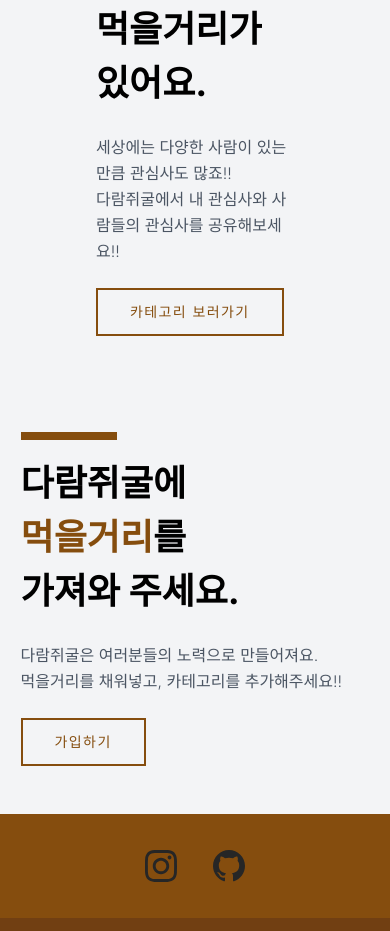
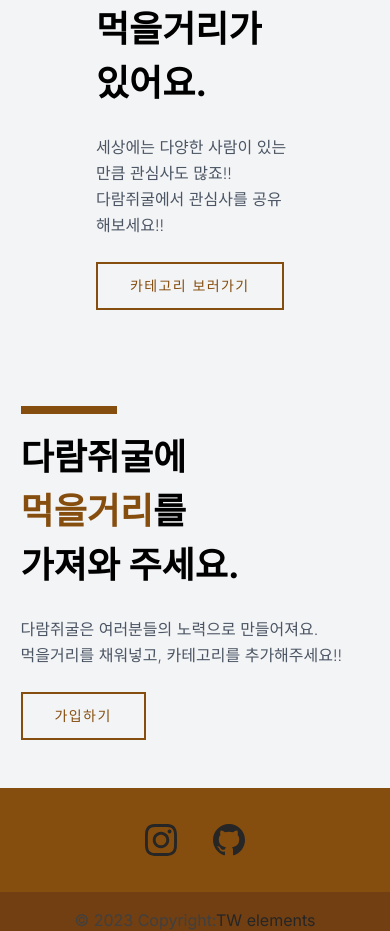
Before and after one commit to kwani6684/goodduck, a Next.js app: page / in a window 390 px wide. Shown: the part 1280-2211 px from the top of the page. Built offline with nearby package versions, Linux system fonts and the light colour scheme; no server answers; the database is empty.

Commit message:
💄 fix style

```diff
--- a/src/app/lists/page.tsx
+++ b/src/app/lists/page.tsx
@@ -1,9 +1,10 @@
-import { connectDB } from "@/util/database";
-import { ObjectId } from "mongodb";
-import Link from "next/link";
-import ListItem from "./ListItem";
-import { getServerSession } from "next-auth";
-import { authOptions } from "@/pages/api/auth/[...nextauth]";
+import { connectDB } from '@/util/database';
+import { ObjectId } from 'mongodb';
+import Link from 'next/link';
+import ListItem from './ListItem';
+import { getServerSession } from 'next-auth';
+import { authOptions } from '@/pages/api/auth/[...nextauth]';
+import ListPreview from './ListPreview';
 
 export interface PostType {
   _id: string;
@@ -17,19 +18,23 @@ export interface PostType {
 
 export default async function List() {
   const client = (await connectDB) as any;
-  const db = client.db("goodduck");
-  let session = await getServerSession(authOptions)
-  let post = await db.collection("post").find().toArray();
+  const db = client.db('goodduck');
+  let session = await getServerSession(authOptions);
+  let post = await db.collection('post').find().toArray();
   return (
-    <div className="bg-white py-24 sm:py-32">
-      <div className="mx-auto max-w-7xl px-6 lg:px-8">
-        <div className="mx-auto max-w-2xl lg:mx-0">
-          <h2 className="text-3xl font-bold tracking-tight text-gray-900 sm:text-4xl">From the blog</h2>
-          <p className="mt-2 text-lg leading-8 text-gray-600">Learn how to grow your business with our expert advice.</p>
+    <div className='bg-white py-24 sm:py-32'>
+      <div className='mx-auto max-w-7xl px-6 lg:px-8'>
+        <div className='mx-auto max-w-2xl lg:mx-0'>
+          <h2 className='text-3xl font-bold tracking-tight text-gray-900 sm:text-4xl'>From the blog</h2>
+          <p className='mt-2 text-lg leading-8 text-gray-600'>Learn how to grow your business with our expert advice.</p>
         </div>
-        <div className="mx-auto mt-10 grid max-w-2xl grid-cols-1 gap-x-8 gap-y-6 border-t border-gray-200 pt-10 sm:mt-16 sm:pt-16 lg:mx-0 lg:max-w-none lg:grid-cols-3">
+        <div className='grid grid-cols-1 sm:grid-cols-2 lg:grid-cols-4 gap-4'>
+
+        </div>
+
+        <div className='mx-auto mt-10 grid max-w-2xl grid-cols-1 gap-x-8 gap-y-6 border-t border-gray-200 pt-10 sm:mt-16 sm:pt-16 lg:mx-0 lg:max-w-none lg:grid-cols-3'>
           {post.map((item: PostType, i: number) => (
-            <ListItem {...item} key={i} />
+            <ListPreview {...item} key={i} />
           ))}
         </div>
       </div>
--- a/src/app/page.tsx
+++ b/src/app/page.tsx
@@ -48,7 +48,7 @@ export default async function Home() {
             </h2>
             <p className='font-light text-gray-600 mb-6 leading-relaxed'>
               세상에는 다양한 사람이 있는만큼 관심사도 많죠!! <br />
-              다람쥐굴에서 내 관심사와 사람들의 관심사를 공유해보세요!!
+              다람쥐굴에서 관심사를 공유해보세요!!
             </p>
             <Link
               href='/category'
```
Also changed, not shown: src/app/components/Category.tsx (+1 -1 lines).
